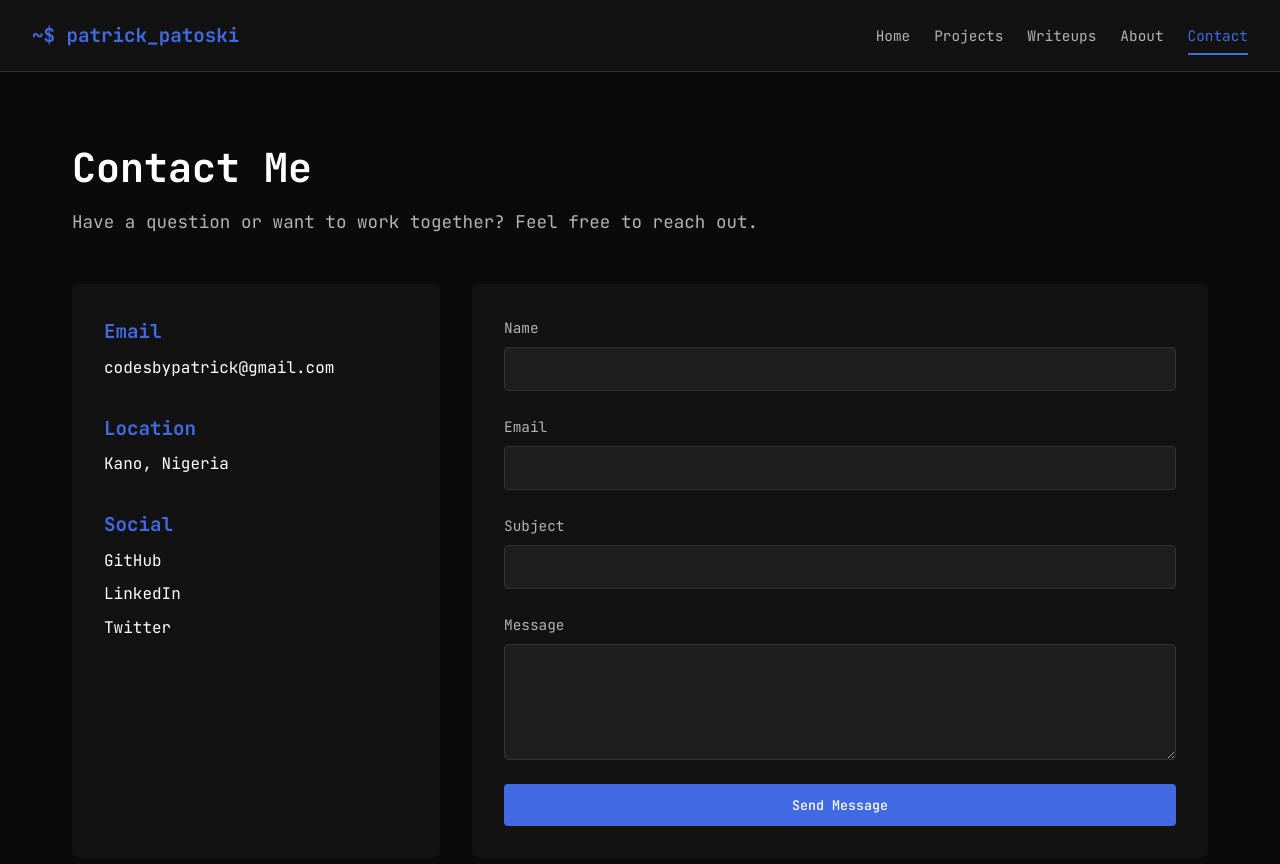
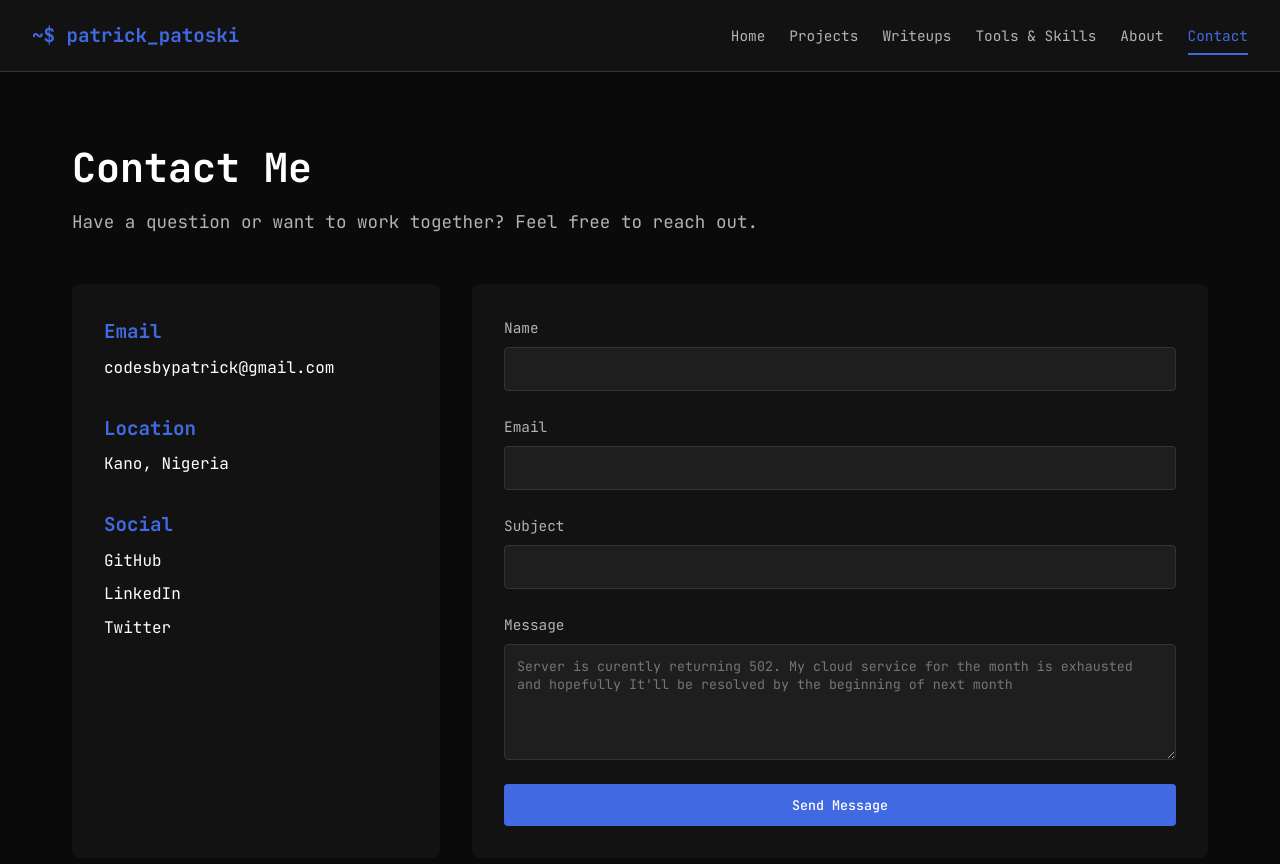
Before and after one commit to Patoski-patoski/patrick_patoski, a React (Vite) app: page /contact in a window 1280 px wide. Shown: the top 864 px of the page. Built offline with nearby package versions, Linux system fonts and the light colour scheme.

Commit message:
feat: added Tools and skill navigation setion

```diff
--- a/src/App.tsx
+++ b/src/App.tsx
@@ -6,6 +6,8 @@ import About from "./pages/About";
 import Projects from "./pages/Projects";
 import Writeups from "./pages/Writeups";
 import Contact from "./pages/Contact";
+import Tools from "./pages/Tools";
+
 import "./App.css";
 
 function App() {
@@ -19,6 +21,7 @@ function App() {
             <Route path="home" element={<Home />} />
             <Route path="about" element={<About />} />
             <Route path="projects" element={<Projects />} />
+            <Route path="tools" element={<Tools />} />
             <Route path="writeups" element={<Writeups />} />
             <Route path="contact" element={<Contact />} />
             <Route path="*" element={<Home />} />
--- a/src/components/Navbar.tsx
+++ b/src/components/Navbar.tsx
@@ -28,7 +28,9 @@ const Navbar = () => {
         <Link to="/writeups" className={activeLink === '/writeups' ? 'active' : ''}>
           Writeups
         </Link>
-
+        <Link to="/tools" className={activeLink === '/tools' ? 'active' : ''}>
+          Tools & Skills
+        </Link>
         <Link to="/about" className={activeLink === '/about' ? 'active' : ''}>
           About
         </Link>
--- a/src/pages/Contact.tsx
+++ b/src/pages/Contact.tsx
@@ -32,7 +32,7 @@ const Contact = () => {
     setErrorMessage(null);
 
     try {
-      const BACKEND_URL = import.meta.env.VITE_BACKEND_URL
+      const BACKEND_URL = import.meta.env.VITE_API_URL
         || "http://localhost:3000";
 
       const response = await fetch(`${BACKEND_URL}/api/contact`, {
@@ -157,6 +157,7 @@ const Contact = () => {
                 id="message"
                 name="message"
                 rows={5}
+                placeholder="Server is curently returning 502. My cloud service for the month is exhausted and hopefully It'll be resolved by the beginning of next month "
                 value={formData.message}
                 onChange={handleChange}
                 required
--- /dev/null
+++ b/src/pages/Tools.tsx
@@ -0,0 +1,179 @@
+"use client";
+
+import "../styles/Tools.css";
+
+const Tools = () => {
+  const tools = [
+    {
+      id: 1,
+      description:
+        "Node.js is an open-source, cross-platform runtime environment that allows developers to execute JavaScript code on the server side. It is built on the V8 JavaScript engine used in Google Chrome and is designed to build scalable network applications.",
+      icon: "https://img.shields.io/badge/Nodejs-339933?style=for-the-badge&logo=nodedotjs&logoColor=white",
+      link: "https://nodejs.org",
+    },
+    {
+      id: 2,
+      description:
+        "Next.js is a React framework that enables server-side rendering, static site generation, and other performance optimizations for React applications.",
+      icon: "https://img.shields.io/badge/Next.js-000000?style=for-the-badge&logo=nextdotjs&logoColor=white",
+      link: "https://nextjs.org",
+    },
+    {
+      id: 3,
+      description:
+        "React is a JavaScript library for building user interfaces, particularly single-page applications where you need a fast, interactive user experience.",
+      icon: "https://img.shields.io/badge/React-20232A?style=for-the-badge&logo=react&logoColor=61DAFB",
+      link: "https://reactjs.org",
+    },
+    {
+      id: 4,
+      description:
+        "Rust is a systems programming language focused on safety, speed, and concurrency. It prevents segfaults and guarantees thread safety.",
+      icon: "https://img.shields.io/badge/Rust-000000?style=for-the-badge&logo=rust&logoColor=white",
+      link: "https://www.rust-lang.org",
+    },
+    {
+      id: 5,
+      description:
+        "Express.js is a fast, unopinionated, minimalist web framework for Node.js that provides a robust set of features for web and mobile applications.",
+      icon: "https://img.shields.io/badge/Express.js-000000?style=for-the-badge&logo=express&logoColor=white",
+      link: "https://expressjs.com",
+    },
+    {
+      id: 6,
+      description:
+        "Docker is a platform for developing, shipping, and running applications in containers, ensuring consistency across different environments.",
+      icon: "https://img.shields.io/badge/Docker-2496ED?style=for-the-badge&logo=docker&logoColor=white",
+      link: "https://www.docker.com",
+    },
+    {
+      id: 7,
+      description:
+        "Flask is a lightweight WSGI web application framework in Python, designed to make getting started quick and easy.",
+      icon: "https://img.shields.io/badge/Flask-000000?style=for-the-badge&logo=flask&logoColor=white",
+      link: "https://flask.palletsprojects.com",
+    },
+    {
+      id: 8,
+      description:
+        "Socket.IO enables real-time, bidirectional and event-based communication between web clients and servers.",
+      icon: "https://img.shields.io/badge/Socket.io-010101?style=for-the-badge&logo=socketdotio&logoColor=white",
+      link: "https://socket.io",
+    },
+    {
+      id: 9,
+      description:
+        "C is a general-purpose programming language that has been used for developing operating systems, embedded systems, and other applications.",
+      icon: "https://img.shields.io/badge/C-00599C?style=for-the-badge&logo=c&logoColor=white",
+      link: "https://en.cppreference.com/w/c",
+    },
+    {
+      id: 10,
+      description:
+        "Bash is a Unix shell and command language, commonly used for system administration and automation tasks.",
+      icon: "https://img.shields.io/badge/Bash-4EAA25?style=for-the-badge&logo=gnubash&logoColor=white",
+      link: "https://www.gnu.org/software/bash/",
+    },
+    {
+      id: 11,
+      description:
+        "Python is a high-level, interpreted programming language known for its simplicity and versatility in various domains.",
+      icon: "https://img.shields.io/badge/Python-3776AB?style=for-the-badge&logo=python&logoColor=white",
+      link: "https://www.python.org",
+    },
+    {
+      id: 12,
+      description:
+        "Redis is an in-memory data structure store, used as a database, cache, message broker, and queue.",
+      icon: "https://img.shields.io/badge/Redis-DC382D?style=for-the-badge&logo=redis&logoColor=white",
+      link: "https://redis.io",
+    },
+    {
+      id: 13,
+      description:
+        "MongoDB is a source-available cross-platform document-oriented database program, classified as a NoSQL database.",
+      icon: "https://img.shields.io/badge/MongoDB-47A248?style=for-the-badge&logo=mongodb&logoColor=white",
+      link: "https://www.mongodb.com",
+    },
+    {
+      id: 14,
+      description:
+        "MySQL is an open-source relational database management system, widely used for web applications.",
+      icon: "https://img.shields.io/badge/MySQL-4479A1?style=for-the-badge&logo=mysql&logoColor=white",
+      link: "https://www.mysql.com",
+    },
+    {
+      id: 15,
+      description:
+        "TypeScript is a strongly typed programming language that builds on JavaScript, adding static type definitions.",
+      icon: "https://img.shields.io/badge/TypeScript-007ACC?style=for-the-badge&logo=typescript&logoColor=white",
+      link: "https://www.typescriptlang.org",
+    },
+    {
+      id: 16,
+      description:
+        "JavaScript is a programming language that enables interactive web pages and is an essential part of web applications.",
+      icon: "https://img.shields.io/badge/JavaScript-F7DF1E?style=for-the-badge&logo=javascript&logoColor=black",
+      link: "https://developer.mozilla.org/en-US/docs/Web/JavaScript",
+    },
+    {
+      id: 17,
+      description:
+        "Django is a high-level Python web framework that encourages rapid development and clean, pragmatic design.",
+      icon: "https://img.shields.io/badge/Django-092E20?style=for-the-badge&logo=django&logoColor=white",
+      link: "https://www.djangoproject.com",
+    },
+    {
+      id: 18,
+      description:
+        "jQuery is a fast, small, and feature-rich JavaScript library that simplifies HTML document traversal and manipulation.",
+      icon: "https://img.shields.io/badge/jQuery-0769AD?style=for-the-badge&logo=jquery&logoColor=white",
+      link: "https://jquery.com",
+    },
+    {
+      id: 19,
+      description:
+        "GitHub Actions is a CI/CD platform that allows you to automate your build, test, and deployment pipeline.",
+      icon: "https://img.shields.io/badge/GitHub_Actions-2088FF?style=for-the-badge&logo=github-actions&logoColor=white",
+      link: "https://github.com/features/actions",
+    },
+    {
+      id: 20,
+      description:
+        "Nginx is a web server that can also be used as a reverse proxy, load balancer, mail proxy and HTTP cache.",
+      icon: "https://img.shields.io/badge/Nginx-009639?style=for-the-badge&logo=nginx&logoColor=white",
+      link: "https://www.nginx.com",
+    },
+    {
+      id: 21,
+      description:
+        "Linux is a family of open-source Unix-like operating systems based on the Linux kernel.",
+      icon: "https://img.shields.io/badge/Linux-FCC624?style=for-the-badge&logo=linux&logoColor=black",
+      link: "https://www.linux.org",
+    },
+  ];
+
+  return (
+    <div className="tools-container">
+      <h1 className="tools-title">Security Tools</h1>
+      <p className="tools-subtitle">
+        Tools I use to help with various software engineering tasks.
+      </p>
+
+      <div className="tools-grid">
+        {tools.map((tool) => (
+          <div key={tool.id} className="tool-card">
+                <img src={tool.icon} alt={tool.link} />
+                <br />
+            <p className="tool-description">{tool.description}</p>
+            {/* <a href={tool.link} className="tool-link">
+              Try Tool
+            </a> */}
+          </div>
+        ))}
+      </div>
+    </div>
+  );
+};
+
+export default Tools;
--- /dev/null
+++ b/src/styles/Tools.css
@@ -0,0 +1,77 @@
+.tools-container {
+    padding: 2rem 0;
+}
+
+.tools-title {
+    font-size: 2.5rem;
+    margin-bottom: 0.5rem;
+}
+
+.tools-subtitle {
+    font-size: 1.1rem;
+    color: var(--text-secondary);
+    margin-bottom: 3rem;
+}
+
+.tools-grid {
+    display: grid;
+    grid-template-columns: repeat(3, 1fr);
+    gap: 2rem;
+}
+
+.tool-card {
+    background-color: var(--bg-secondary);
+    border-radius: 8px;
+    padding: 2rem;
+    display: flex;
+    flex-direction: column;
+    align-items: center;
+    text-align: center;
+    transition: transform 0.3s ease, box-shadow 0.3s ease;
+}
+
+.tool-card:hover {
+    transform: translateY(-5px);
+    box-shadow: 0 10px 20px rgba(0, 0, 0, 0.2);
+}
+
+.tool-icon {
+    font-size: 3rem;
+    margin-bottom: 1.5rem;
+}
+
+.tool-name {
+    font-size: 1.5rem;
+    margin-bottom: 1rem;
+}
+
+.tool-description {
+    color: var(--text-secondary);
+    margin-bottom: 1.5rem;
+    line-height: 1.6;
+}
+
+.tool-link {
+    background-color: var(--accent-primary);
+    color: white;
+    padding: 0.75rem 1.5rem;
+    border-radius: 4px;
+    font-weight: 500;
+    transition: background-color 0.3s ease;
+}
+
+.tool-link:hover {
+    background-color: var(--accent-secondary);
+}
+
+@media (max-width: 1024px) {
+    .tools-grid {
+        grid-template-columns: repeat(2, 1fr);
+    }
+}
+
+@media (max-width: 768px) {
+    .tools-grid {
+        grid-template-columns: 1fr;
+    }
+}
```
Also changed, not shown: 1 other file (tests, documents, lock files or other folders).
